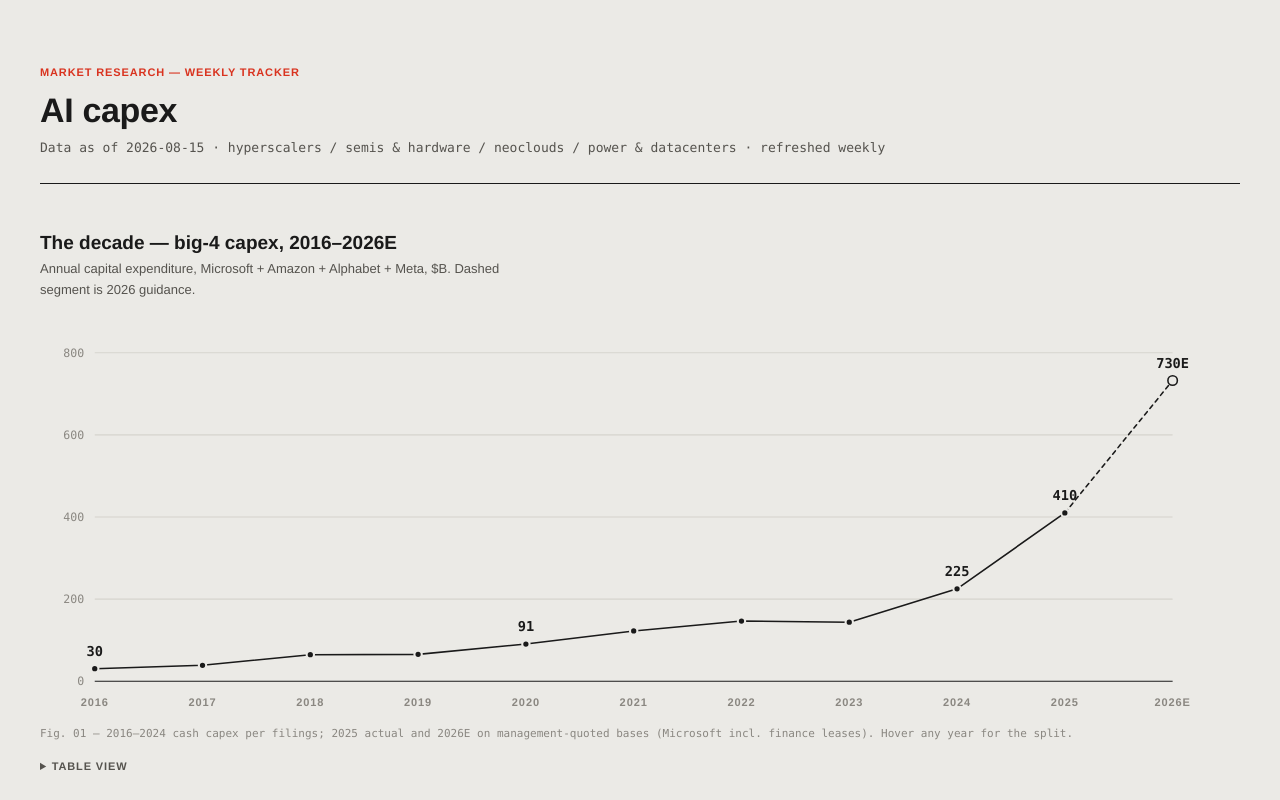
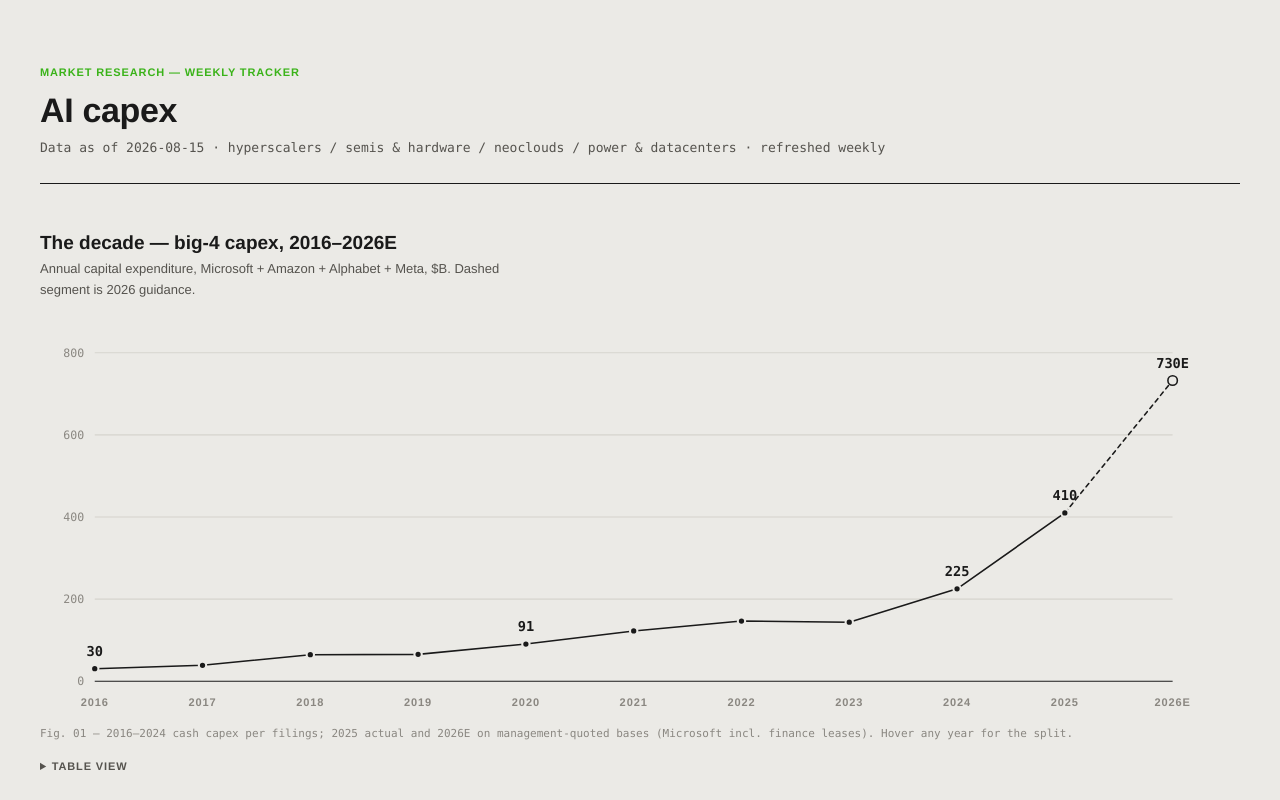
Before and after one commit to geejp/ai-capex-tracker, a plain HTML site: page index.html in a window 1280 px wide. Shown: the top 800 px of the page. Drawn offline with Linux system fonts and the light colour scheme.

Commit message:
Change heading kicker from red to green

```diff
--- a/index.html
+++ b/index.html
@@ -55,7 +55,7 @@
 
   .kicker {
     font-size: 11px; font-weight: 600; letter-spacing: 0.08em; text-transform: uppercase;
-    color: var(--accent);
+    color: var(--green);
   }
   .label {
     font-size: 11px; font-weight: 600; letter-spacing: 0.08em; text-transform: uppercase;
```
